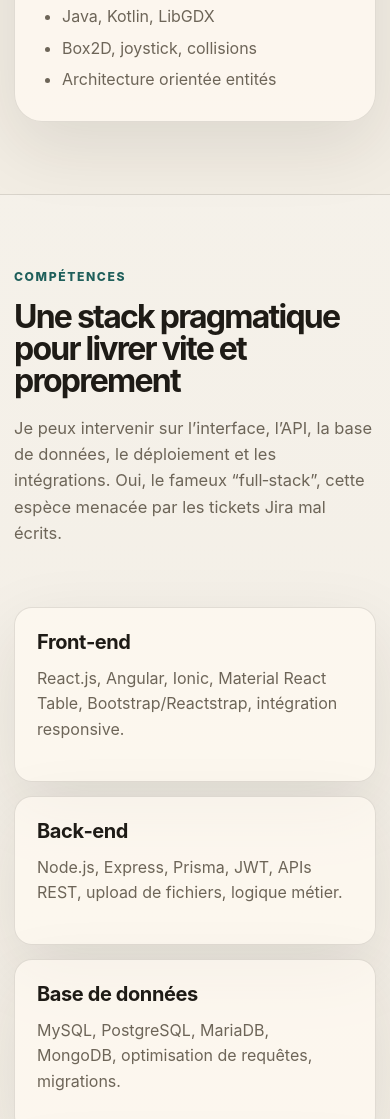
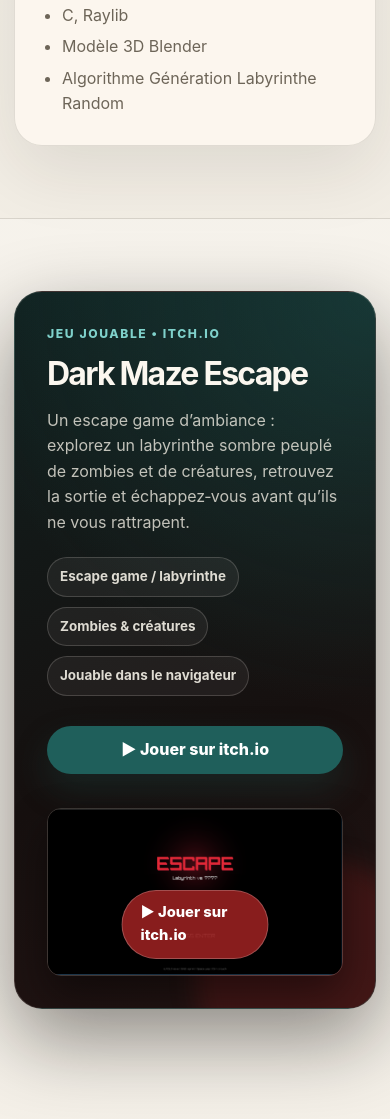
Before and after one commit to Tendry-Alex-Coder/portefolio-dev-fullstack-resume, a plain HTML site: page index.html in a window 390 px wide. Shown: the part 6178-7297 px from the top of the page. Drawn offline with Linux system fonts and the light colour scheme.

Commit message:
Update Portefolio Added Project RAylib Zombie

```diff
--- a/index.html
+++ b/index.html
@@ -23,6 +23,7 @@
       <div class="nav-menu" id="nav-menu">
         <a href="#services">Services</a>
         <a href="#projects">Projets</a>
+        <a href="#game">Jeu</a>
         <a href="#skills">Compétences</a>
         <a href="#contact" class="nav-cta">Contact</a>
       </div>
@@ -187,17 +188,53 @@
 
           <article class="project-card reveal">
             <div class="project-top">
-              <span class="project-type">Jeu / Java</span>
-              <span class="project-year">2024</span>
+              <span class="project-type">Jeu / C</span>
+              <span class="project-year">2026</span>
             </div>
-            <h3>Jeu de survie zombie en LibGDX</h3>
-            <p>Prototype de jeu avec rendu 2D/3D, mouvements, joystick, Box2D, gestion d’entités et expérimentation Kotlin dans une base Java.</p>
+            <h3>Escape Game 3D labyrinthe et zombie avec Raylib</h3>
+            <p>Jeu avec rendu 2D/3D, mouvements, 3D modèle, Algorithme Génération Labyrinthe</p>
             <ul>
-              <li>Java, Kotlin, LibGDX</li>
-              <li>Box2D, joystick, collisions</li>
-              <li>Architecture orientée entités</li>
+              <li>C, Raylib</li>
+              <li>Modèle 3D Blender</li>
+              <li>Algorithme Génération Labyrinthe Random</li>
             </ul>
           </article>
+        </div>
+      </div>
+    </section>
+
+    <section class="section" id="game">
+      <div class="container">
+        <div class="game-card reveal">
+          <div class="game-content">
+            <p class="eyebrow">Jeu jouable • itch.io</p>
+            <h2>Dark Maze Escape</h2>
+            <p class="game-lead">
+              Un escape game d’ambiance : explorez un labyrinthe sombre peuplé de zombies et de créatures,
+              retrouvez la sortie et échappez‑vous avant qu’ils ne vous rattrapent.
+            </p>
+            <ul class="game-tags">
+              <li>Escape game / labyrinthe</li>
+              <li>Zombies &amp; créatures</li>
+              <li>Jouable dans le navigateur</li>
+            </ul>
+            <div class="game-actions">
+              <a class="btn primary" href="https://texalmight.itch.io/dark-maze-escape" target="_blank" rel="noreferrer">▶ Jouer sur itch.io</a>
+            </div>
+          </div>
+
+          <a
+            class="game-widget"
+            href="https://texalmight.itch.io/dark-maze-escape"
+            target="_blank"
+            rel="noreferrer"
+            aria-label="Jouer à Dark Maze Escape sur itch.io">
+            <img
+              src="assets/Main_screen_title.png"
+              alt="Écran‑titre de Dark Maze Escape : un labyrinthe sombre peuplé de zombies et de créatures"
+              loading="lazy" />
+            <span class="game-widget-play">▶ Jouer sur itch.io</span>
+          </a>
         </div>
       </div>
     </section>
--- a/styles.css
+++ b/styles.css
@@ -520,6 +520,135 @@
   font-weight: 760;
 }
 
+/* ===== Jeu jouable (itch.io) ===== */
+.game-card {
+  position: relative;
+  overflow: hidden;
+  display: grid;
+  grid-template-columns: 1.1fr 0.9fr;
+  gap: 34px;
+  align-items: center;
+  padding: 46px;
+  border-radius: var(--radius-lg);
+  color: #f3efe6;
+  background:
+    radial-gradient(circle at top right, rgba(31, 95, 91, 0.42), transparent 26rem),
+    linear-gradient(160deg, #10201f 0%, #16100f 62%, #241413 100%);
+  border: 1px solid rgba(243, 239, 230, 0.14);
+  box-shadow: 0 30px 80px rgba(10, 8, 6, 0.45);
+}
+
+.game-card::before {
+  content: "";
+  position: absolute;
+  inset: auto -60px -90px auto;
+  width: 240px;
+  height: 240px;
+  border-radius: 999px;
+  background: rgba(148, 32, 32, 0.28);
+  filter: blur(12px);
+  pointer-events: none;
+}
+
+.game-content {
+  position: relative;
+  z-index: 1;
+}
+
+.game-content .eyebrow {
+  color: #7fd1cb;
+}
+
+.game-content h2 {
+  color: #fbf7ef;
+}
+
+.game-lead {
+  max-width: 46ch;
+  color: rgba(243, 239, 230, 0.78);
+}
+
+.game-tags {
+  list-style: none;
+  display: flex;
+  flex-wrap: wrap;
+  gap: 10px;
+  padding: 0;
+  margin: 22px 0 30px;
+}
+
+.game-tags li {
+  padding: 8px 12px;
+  border-radius: 999px;
+  font-size: 0.84rem;
+  font-weight: 650;
+  color: rgba(243, 239, 230, 0.9);
+  border: 1px solid rgba(243, 239, 230, 0.18);
+  background: rgba(243, 239, 230, 0.06);
+}
+
+.game-actions {
+  display: flex;
+  flex-wrap: wrap;
+  gap: 12px;
+  margin-top: 0;
+}
+
+.game-widget {
+  position: relative;
+  z-index: 1;
+  display: block;
+  max-width: 100%;
+  border-radius: 14px;
+  overflow: hidden;
+  border: 1px solid rgba(243, 239, 230, 0.16);
+  box-shadow: 0 18px 40px rgba(0, 0, 0, 0.45);
+  transition: transform 220ms ease, box-shadow 220ms ease;
+}
+
+.game-widget:hover,
+.game-widget:focus-visible {
+  transform: translateY(-4px);
+  box-shadow: 0 26px 60px rgba(0, 0, 0, 0.55);
+}
+
+.game-widget img {
+  display: block;
+  width: 100%;
+  height: auto;
+}
+
+.game-widget-play {
+  position: absolute;
+  left: 50%;
+  bottom: 16px;
+  transform: translateX(-50%);
+  display: inline-flex;
+  align-items: center;
+  gap: 8px;
+  padding: 10px 18px;
+  border-radius: 999px;
+  font-weight: 760;
+  font-size: 0.92rem;
+  color: #fff;
+  background: rgba(148, 32, 32, 0.92);
+  border: 1px solid rgba(255, 255, 255, 0.22);
+  box-shadow: 0 10px 24px rgba(0, 0, 0, 0.4);
+  transition: background 200ms ease;
+}
+
+.game-widget:hover .game-widget-play,
+.game-widget:focus-visible .game-widget-play {
+  background: rgba(184, 40, 40, 0.98);
+}
+
+@media (max-width: 900px) {
+  .game-card {
+    grid-template-columns: 1fr;
+    padding: 32px;
+  }
+}
+
 .reveal {
   opacity: 0;
   transform: translateY(18px);
```
Also changed, not shown: assets/Main_screen_title.png (added).
